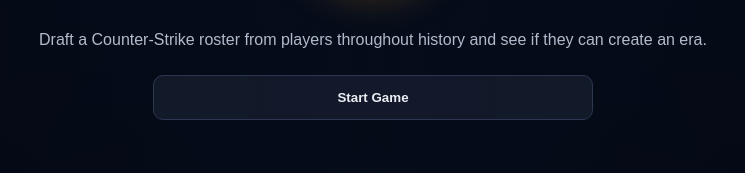
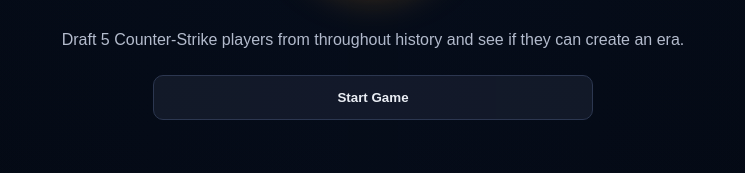
Before and after one commit to kneecourt/87-0, a plain HTML site: page index.html in a window 1280 px wide. Shown: the part 381-554 px from the top of the page, 267-1012 px from the left. Drawn offline with Linux system fonts and the light colour scheme.

Commit message:
Changed flavor text

```diff
--- a/index.html
+++ b/index.html
@@ -11,7 +11,7 @@
   <img src="87-0Logo.png" alt="87-0 Logo" class="game-logo">
 
   <p>
-    Draft a Counter-Strike roster from players throughout history and see if they can create an era.
+    Draft 5 Counter-Strike players from throughout history and see if they can create an era.
   </p>
 
   <button onclick="startGame()">Start Game</button>
@@ -35,7 +35,7 @@
   <img src="87-0Logo.png" alt="87-0 Logo" class="game-logo">
 
   <p>
-    Draft 5 Counter-Strike players and see if they can create an era.
+    Draft 5 Counter-Strike players from throughout history and see if they can create an era.
   </p>
 
   <div id="slot-machine" style="display:none;">
```
